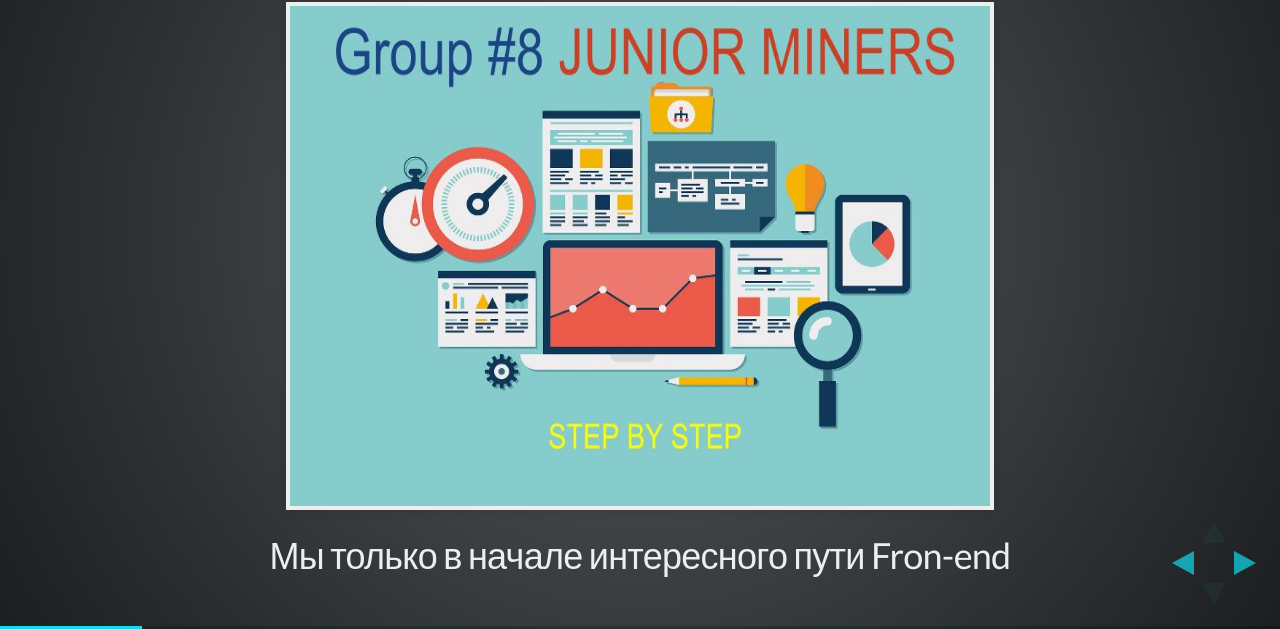
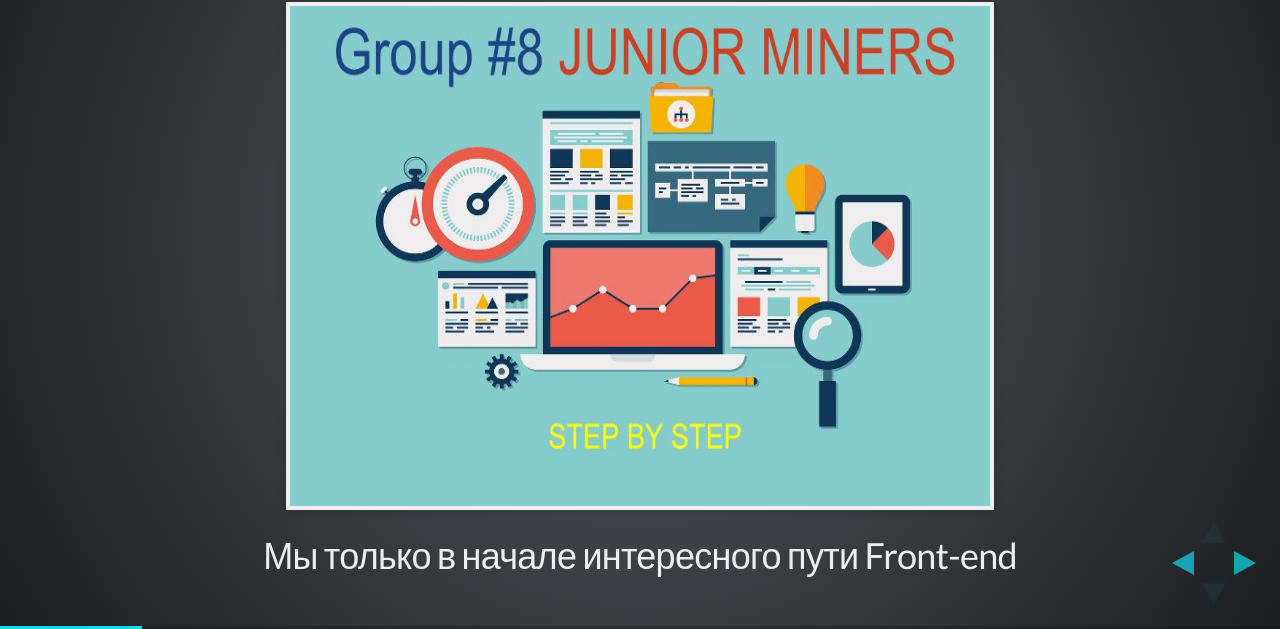
Before and after one commit to Skaliarium/Skaliarium.github.io, a plain HTML site: page index.html in a window 1280 px wide. Both pictures are taken after a click on the element 1251 px from the left and 734 px from the top of the page. Shown: the part 171-800 px from the top of the page. Drawn offline with Linux system fonts and the light colour scheme.

Commit message:
SS8 link add2

```diff
--- a/index.html
+++ b/index.html
@@ -44,7 +44,7 @@
 				<section>
 					<h2>Soft Skills 8</h2>
 					<img src="img/main.jpg" alt="SS8" width="700" height="500">
-					<p>Мы только в начале интересного пути Fron-end</p>
+					<p>Мы только в начале интересного пути Front-end</p>
 
 				</section>
 
```
